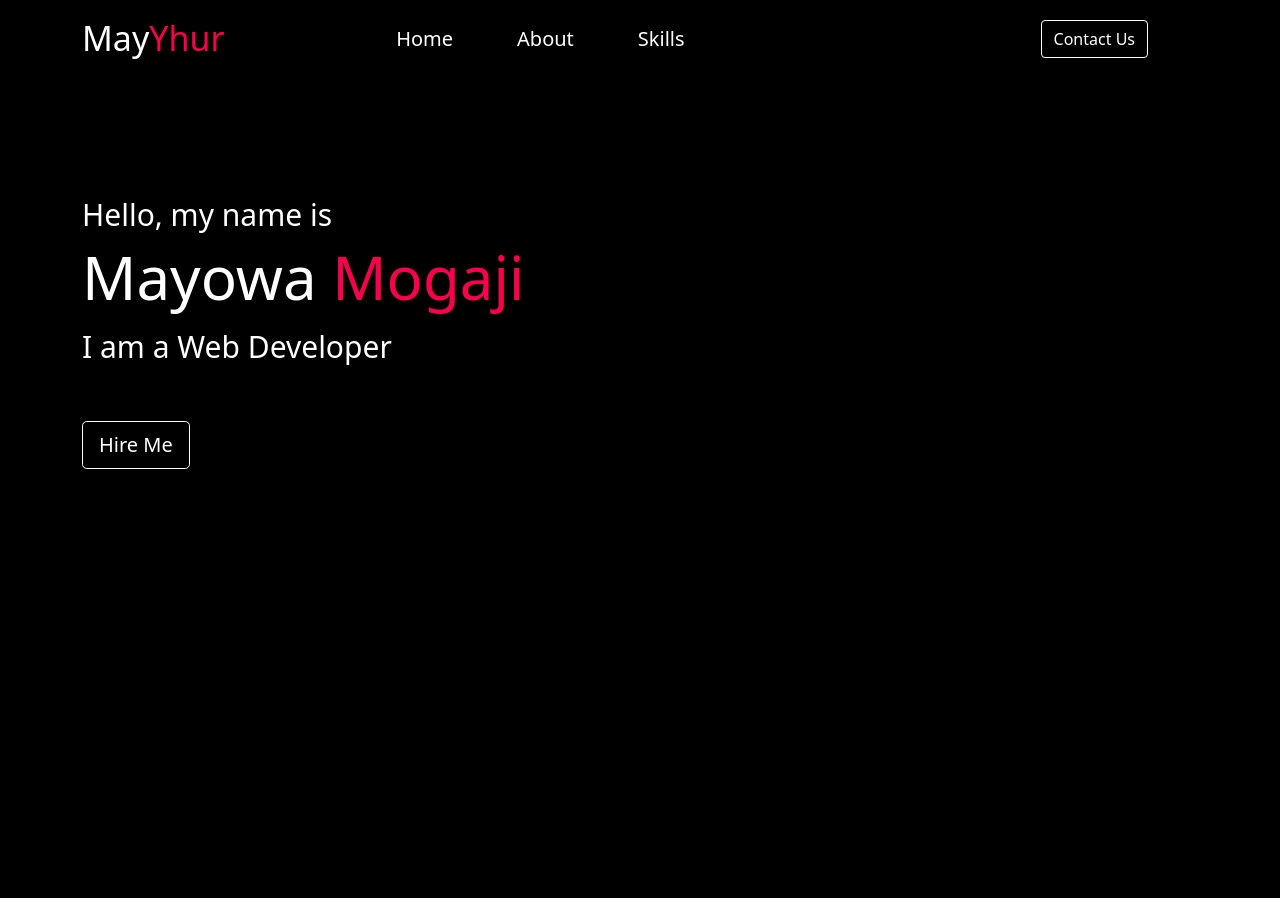
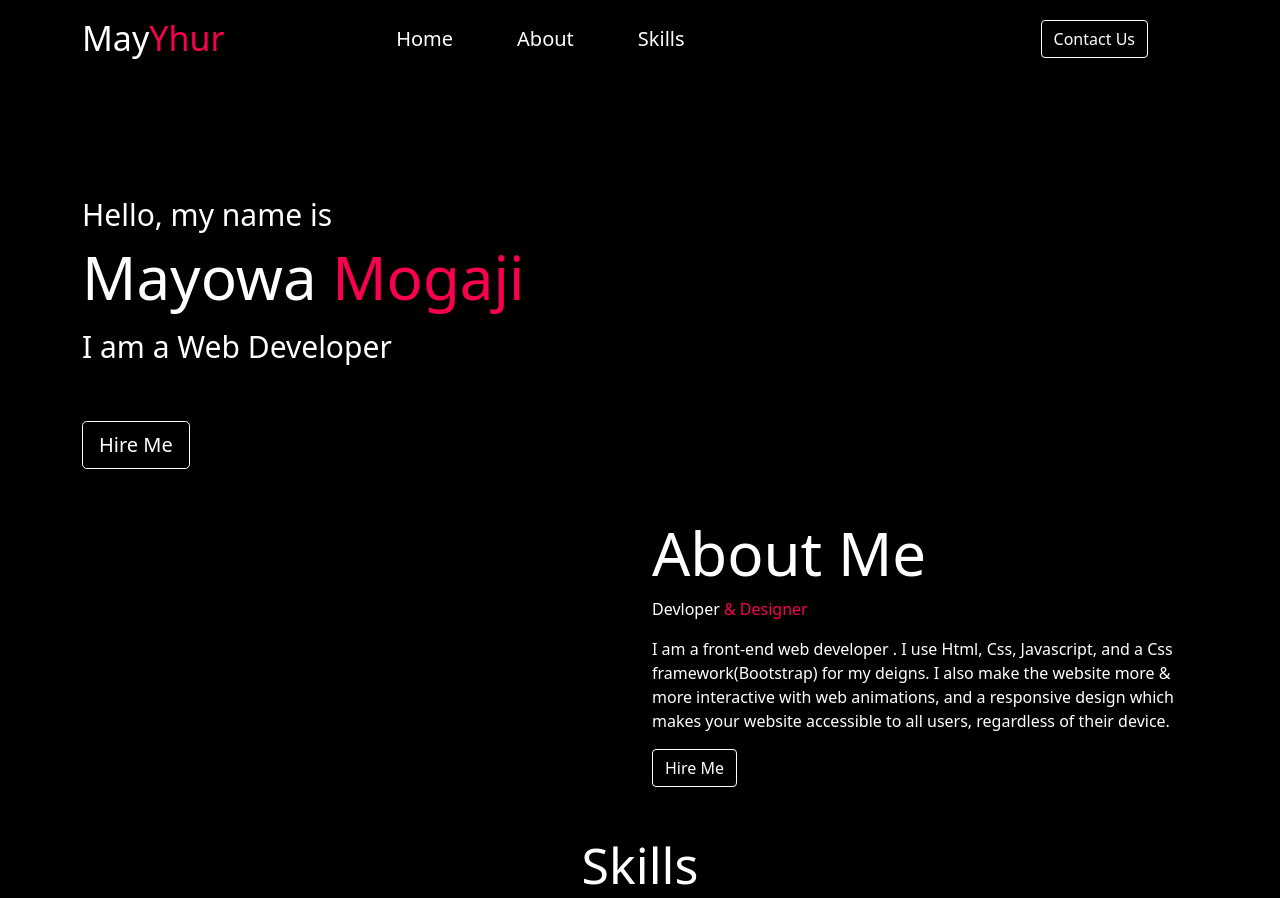
Before and after one commit to Mayhur/Official-Portfolio, a plain HTML site: page index.html in a window 1280 px wide. Shown: the top 898 px of the page. Drawn offline with nearby package versions, Linux system fonts and the light colour scheme.

Commit message:
Update index.html

```diff
--- a/index.html
+++ b/index.html
@@ -164,6 +164,8 @@
       <script src="https://smtpjs.com/v3/smtp.js">
     </script>
       <script src="https://unpkg.com/aos@next/dist/aos.js"></script>
-
+      <script>
+        AOS.init();
+      </script>
 </body>
 </html
```
